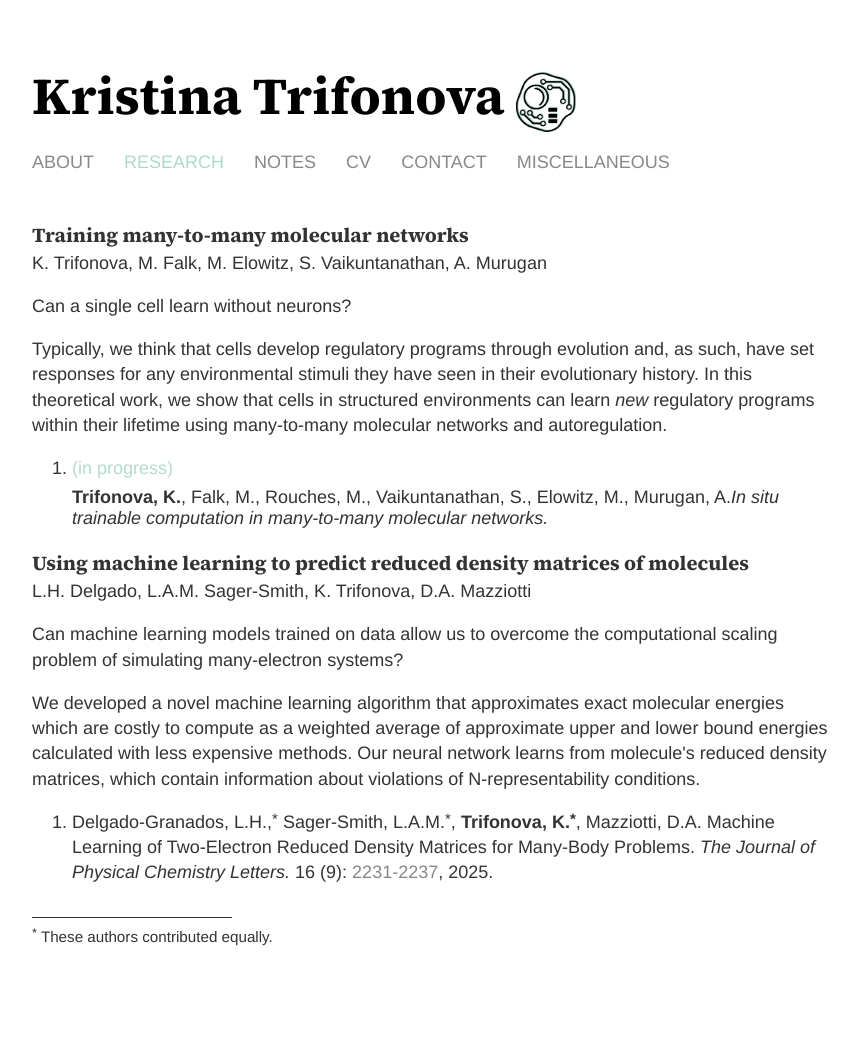
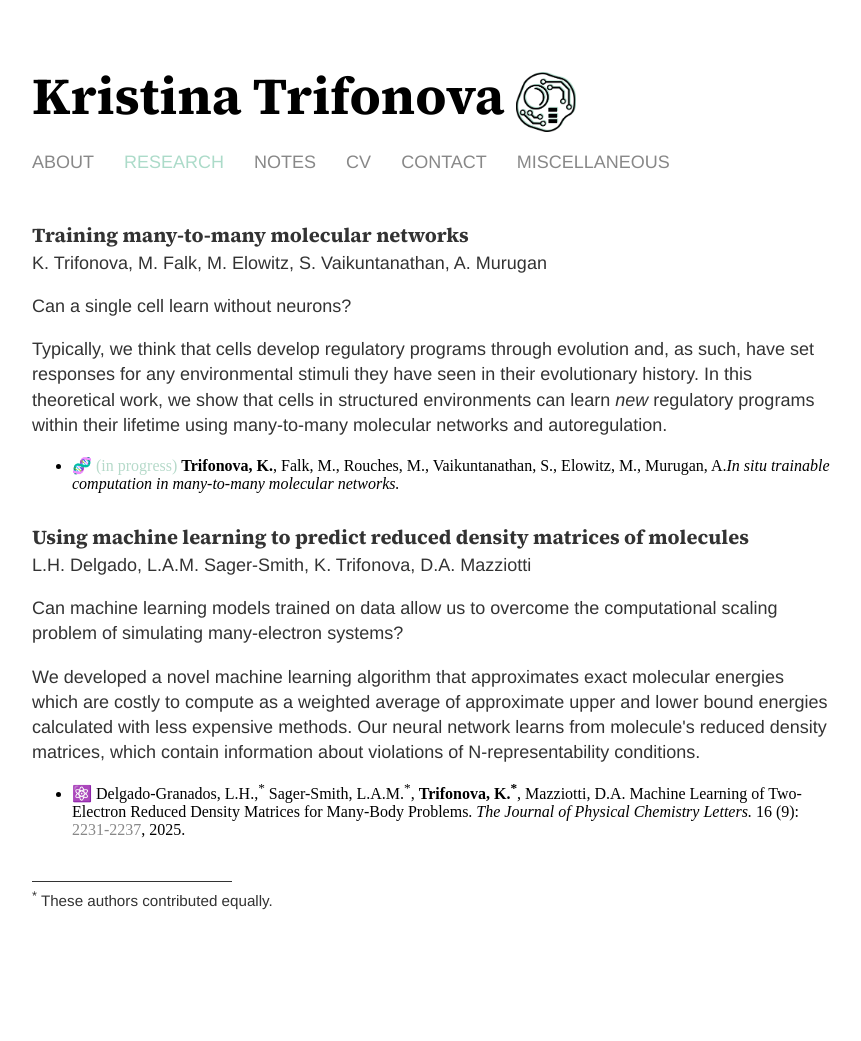
Before and after one commit to k-trifonova/k-trifonova.github.io, a Jekyll site: the page built from research/index.html, in a window 1280 px wide. Shown: the whole page, without its empty margins (208-1069 px from the left). Built offline with Jekyll 4.4.1, drawn with Linux system fonts in a browser that asks for light colours; after the commit the page ends 1004 px from its top, so only the background shows below that.

Commit message:
updated bullets

```diff
--- a/research/index.html
+++ b/research/index.html
@@ -18,18 +18,18 @@
 			<p>K. Trifonova, M. Falk, M. Elowitz, S. Vaikuntanathan, A. Murugan</p>
 			<p>Can a single cell learn without neurons? </p>
 			<p>Typically, we think that cells develop regulatory programs through evolution and, as such, have set responses for any environmental stimuli they have seen in their evolutionary history. In this theoretical work, we show that cells in structured environments can learn <em>new</em> regulatory programs within their lifetime using many-to-many molecular networks and autoregulation.</p>
-			<ol reversed>
-				<li><p> <p style="color: #b6daca;">(in progress)</p> <strong>Trifonova, K.</strong>, Falk, M., Rouches, M., Vaikuntanathan, S., Elowitz, M., Murugan, A.<em>In situ trainable computation in many-to-many molecular networks.</em></p></li>
-			</ol>
+			<ul>
+				<li>🧬 <span style="color: #b6daca;">(in progress)</span> <strong>Trifonova, K.</strong>, Falk, M., Rouches, M., Vaikuntanathan, S., Elowitz, M., Murugan, A.<em>In situ trainable computation in many-to-many molecular networks.</em> </li>
+			</ul>
 		<br>
 
 		<h2>Using machine learning to predict reduced density matrices of molecules</h2>
 			<p>L.H. Delgado, L.A.M. Sager-Smith, K. Trifonova, D.A. Mazziotti</p>
 			<p>Can machine learning models trained on data allow us to overcome the computational scaling problem of simulating many-electron systems? </p>
 			<p>We developed a novel machine learning algorithm that approximates exact molecular energies which are costly to compute as a weighted average of approximate upper and lower bound energies calculated with less expensive methods. Our neural network learns from molecule's reduced density matrices, which contain information about violations of N-representability conditions.</p>
-			<ol reversed>
-				<li><p>Delgado-Granados, L.H.,<sup>*</sup> Sager-Smith, L.A.M.<sup>*</sup>, <strong>Trifonova, K.<sup>*</sup></strong>, Mazziotti, D.A. Machine Learning of Two-Electron Reduced Density Matrices for Many-Body Problems. <em>The Journal of Physical Chemistry Letters.</em> 16 (9): <a href="https://pubs.acs.org/doi/full/10.1021/acs.jpclett.4c03366" target="_blank">2231-2237</a>, 2025. </p></li>
-			</ol>
+			<ul>
+				<li>⚛️ Delgado-Granados, L.H.,<sup>*</sup> Sager-Smith, L.A.M.<sup>*</sup>, <strong>Trifonova, K.<sup>*</sup></strong>, Mazziotti, D.A. Machine Learning of Two-Electron Reduced Density Matrices for Many-Body Problems. <em>The Journal of Physical Chemistry Letters.</em> 16 (9): <a href="https://pubs.acs.org/doi/full/10.1021/acs.jpclett.4c03366" target="_blank">2231-2237</a>, 2025. </li>
+			</ul>
 		<br>
 			<hr style="width:25%" align="left">
 		<p class="footnote"><sup>*</sup> These authors contributed equally.</p>
```
